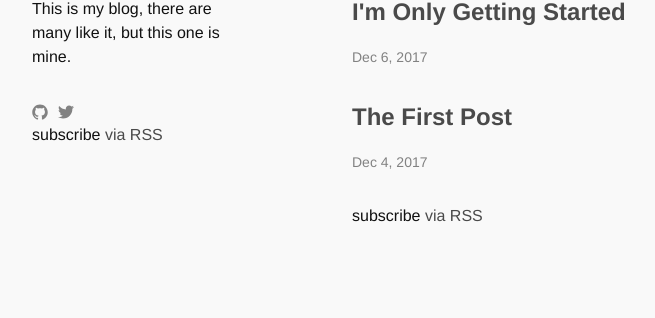
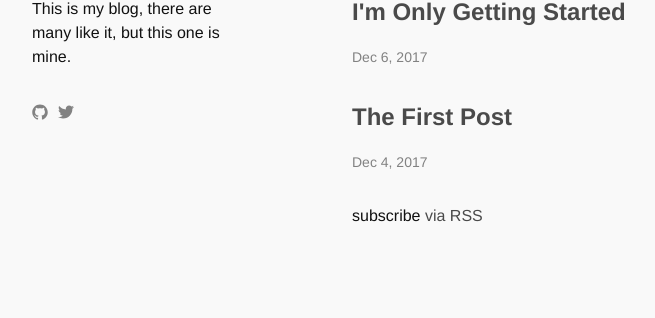
Before and after one commit to yarocruz/yarocruz.github.io, a Jekyll site: the page built from index.md, in a window 1280 px wide. Shown: the part 272-590 px from the top of the page, without its empty margins (138-793 px from the left). Built offline with Jekyll 4.4.1, drawn with Linux system fonts in a browser that asks for light colours; some web fonts are replaced.

Commit message:
removed rss link

```diff
--- a/_layouts/default.html
+++ b/_layouts/default.html
@@ -39,9 +39,6 @@
               </span><span class="username"></span></a>
             </li>
           </ul>
-          <br>
-
-          <p class="rss-subscribe">subscribe <a href="{{ "/feed.xml" | relative_url }}">via RSS</a></p>
 
         </div>
         <div class="content-wrapper">
```
